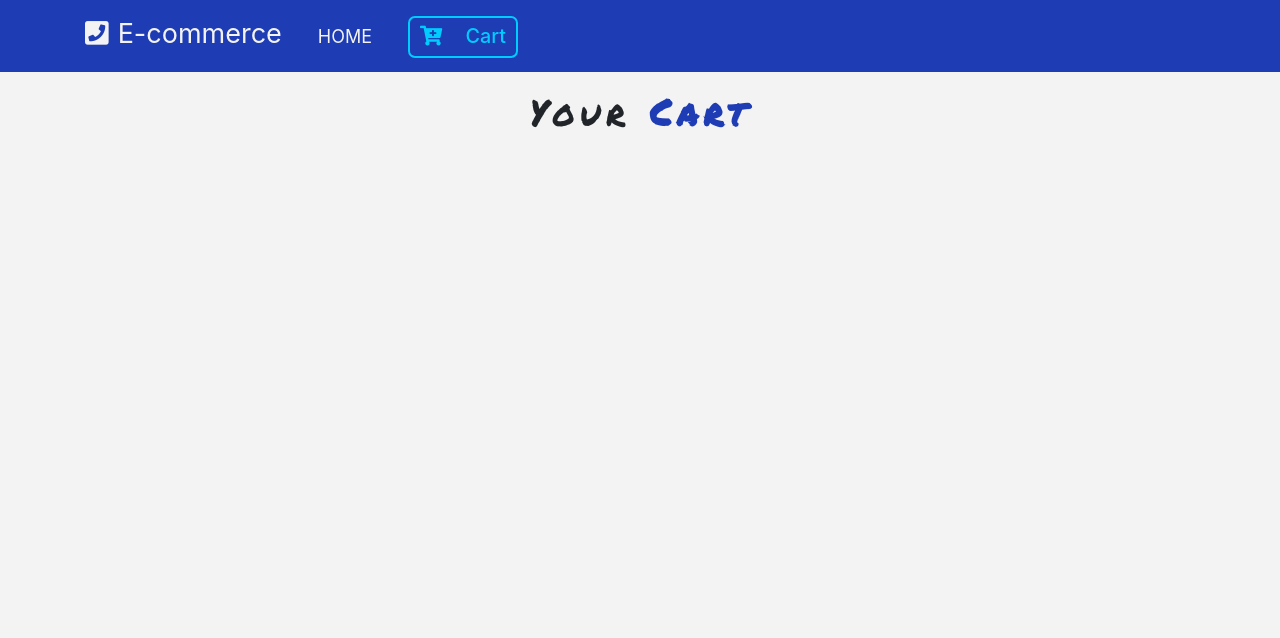
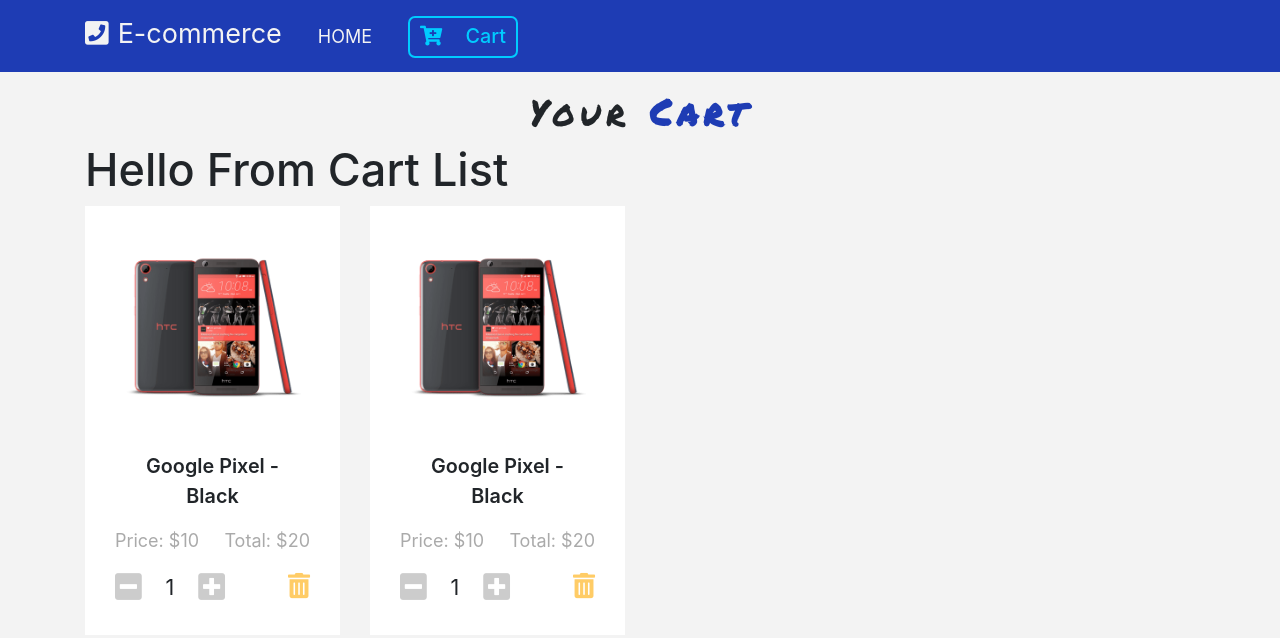
Before and after one commit to pedrofrohmut/ecommerce-sandbox-react, a React (Create React App) app: page /cart in a window 1280 px wide. Shown: the top 638 px of the page. Built offline with nearby package versions, Linux system fonts and the light colour scheme.

Commit message:
CartItem styled and ProductCart style updated

```diff
--- /dev/null
+++ b/src/components/CartItem.jsx
@@ -0,0 +1,124 @@
+import React from "react"
+import styled from "styled-components"
+import ProductCard from "./ProductCard"
+
+const CartItem = (props) => {
+
+//##########################################################################
+  // Testing Data
+  const cartItem = {
+    product: {
+      id: 1,
+      title: "Google Pixel - Black",
+      img: "img/product-5.png",
+      price: 10,
+      company: "GOOGLE",
+      info:
+        "Lorem ipsum dolor amet offal butcher quinoa sustainable gastropub, echo park actually green juice sriracha paleo. Brooklyn sriracha semiotics, DIY coloring book mixtape craft beer sartorial hella blue bottle. Tote bag wolf authentic try-hard put a bird on it mumblecore. Unicorn lumbersexual master cleanse blog hella VHS, vaporware sartorial church-key cardigan single-origin coffee lo-fi organic asymmetrical. Taxidermy semiotics celiac stumptown scenester normcore, ethical helvetica photo booth gentrify.",
+      inCart: false,
+      count: 0,
+      total: 0
+    },
+    quantity: 1,
+    total: 20
+  }
+//##########################################################################
+  const { product, quantity, total } = cartItem // testing! (change source after)
+
+  return (
+    <CartItemWrapper className="CartItem">
+      {/* Card */}
+      <ProductCard product={ product } />
+
+      <div className="price-and-total-container">
+        {/* Price */}
+        <div className="cart-price">Price: ${ product.price }</div>
+
+        {/* Total */}
+        <div className="cart-item-total">Total: ${ total }</div>
+      </div>
+
+      <div className="quantity-and-trash-container">
+        {/* Quantity Control */}
+        <div className="quantity-control">
+          <a>
+            <i class="fas fa-minus-square"></i>
+          </a>
+          <span>{" " + quantity + " "}</span>
+          <a>
+            <i class="fas fa-plus-square"></i>
+          </a>
+        </div>
+
+        {/* Trash Can */}
+        <div className="trash">
+          <i class="fas fa-trash-alt"></i>
+        </div>
+      </div>
+    </CartItemWrapper>
+  )
+}
+
+const CartItemWrapper = styled.div`
+  background: #fff;
+  padding: 10px 15px 20px;
+
+  .ProductCard {
+    padding: 0;
+
+    .card-footer {
+      .footer-title {
+        font-weight: 600;
+      }
+
+      .footer-price {
+        display: none;
+      }
+    }
+  }
+
+  .price-and-total-container {
+    display: flex;
+    justify-content: space-between;
+    align-items: center;
+    padding: 0px 15px 5px;
+
+    .cart-item-total,
+    .cart-price {
+      color: var(--lighterDark2);
+    }
+  }
+
+  .quantity-and-trash-container {
+    display: flex;
+    justify-content: space-between;
+    align-items: center;
+    padding: 5px 15px;
+
+    .quantity-control {
+      display: flex;
+      justify-content: space-between;
+      align-items: center;
+      width: 110px;
+
+      a {
+        text-align: center;
+        padding: 0;
+        font-size: 1.7rem;
+        color: var(--lighterDark3);
+      }
+
+      span {
+        padding: 0 12px;
+        font-size: 1.2rem;
+      }
+    }
+
+    .trash {
+      font-size: 1.4rem;
+      color: var(--lighterOrange);
+    }
+  }
+`
+
+export default CartItem
--- /dev/null
+++ b/src/components/CartList.jsx
@@ -0,0 +1,33 @@
+import React from "react"
+import styled from "styled-components"
+import CartItem from "./CartItem"
+
+const CartList = (props) => {
+  const { items } = props
+  return (
+    <CartListWrapper>
+      <h1>Hello From Cart List</h1>
+      { items && (
+        <>
+          <div className="row">
+            {
+              items.map((item, i) =>
+                <div className="col-sm-9 col-md-6 col-lg-3">
+                  <CartItem
+                    key={ i }
+                    item={ item }
+                  />
+                </div>
+              )
+            }
+          </div>
+        </>
+      ) }
+    </CartListWrapper>
+  )
+}
+
+const CartListWrapper = styled.div`
+`
+
+export default CartList
--- a/src/components/ProductCard.jsx
+++ b/src/components/ProductCard.jsx
@@ -26,7 +26,7 @@
   }
 
   return (
-    <ProductCardWrapper className="Product col-sm-9 col-md-6 col-lg-3">
+    <ProductCardWrapper className="ProductCard">
       <div className="card">
         <main className="card-body">
           <Link to={ "/details/" + productId }>
@@ -40,9 +40,9 @@
             { buttonText  }
           </button>
         </main>
-        <footer className="card-footer d-flex justify-content-between">
-          <span className="align-self-center mb-0">{ title }</span>
-          <span className="text-blue font-italic mb-0">$ {" "} { price }</span>
+        <footer className="card-footer">
+          <div className="footer-title">{ title }</div>
+          <div className="footer-price">Price: ${ price }</div>
         </footer>
       </div>
     </ProductCardWrapper>
@@ -100,7 +100,7 @@
         border: 0;
         font-size: 1.6rem;
         border-radius: 0 0.9rem 0 0;
-        transform: translate(-100%, 0);
+        transform: translate(-110%, 0);
         cursor: pointer;
       }
     }
@@ -108,6 +108,19 @@
     footer {
       background: transparent;
       border-top: transparent;
+
+      div {
+        text-align: center;
+        width: 100%;
+      }
+
+      .footer-title {
+        font-size: 1.1rem;
+      }
+
+      .footer-price {
+        color: var(--lighterDark2);
+      }
     }
   }
 `
--- a/src/components/ProductList.jsx
+++ b/src/components/ProductList.jsx
@@ -10,11 +10,13 @@
       <div className="row">
         {
           products.map((product, i) =>
-            <ProductCard
-              key={ i }
-              product={ product }
-              onOpenModal={ onOpenModal }
-            />
+            <div className="col-sm-9 col-md-6 col-lg-3">
+              <ProductCard
+                key={ i }
+                product={ product }
+                onOpenModal={ onOpenModal }
+              />
+            </div>
           )
         }
       </div>
--- a/src/pages/Cart.jsx
+++ b/src/pages/Cart.jsx
@@ -2,16 +2,20 @@
 import styled from "styled-components"
 import Title from "../components/Title"
 import { withContext } from "../context/context"
+import CartList from "../components/CartList"
 
 class Cart extends Component {
   render() {
     const isCartEmpty = this.props.context.cart.length === 0
     return (
-      <CartWrapper>
+      <CartWrapper className="container">
         { isCartEmpty ? (
           <Title name="Your Cart is Empty" title="" />
         ) : (
-          <Title name="Your" title="Cart" />
+          <React.Fragment>
+            <Title name="Your" title="Cart" />
+            <CartList items={ this.props.context.cart } />
+          </React.Fragment>
         ) }
       </CartWrapper>
     )
--- a/src/styles/index.css
+++ b/src/styles/index.css
@@ -21,6 +21,7 @@
   --mainBlue: rgb(30, 60, 180);
   --lightBlue: rgb(0, 204, 255);
   --mainYellow: rgb(255, 204, 0);
+  --lighterOrange: rgb(255, 204, 102);
 
   /* Fixed Props */
   --cardBorder: 2px solid transparent;
```
